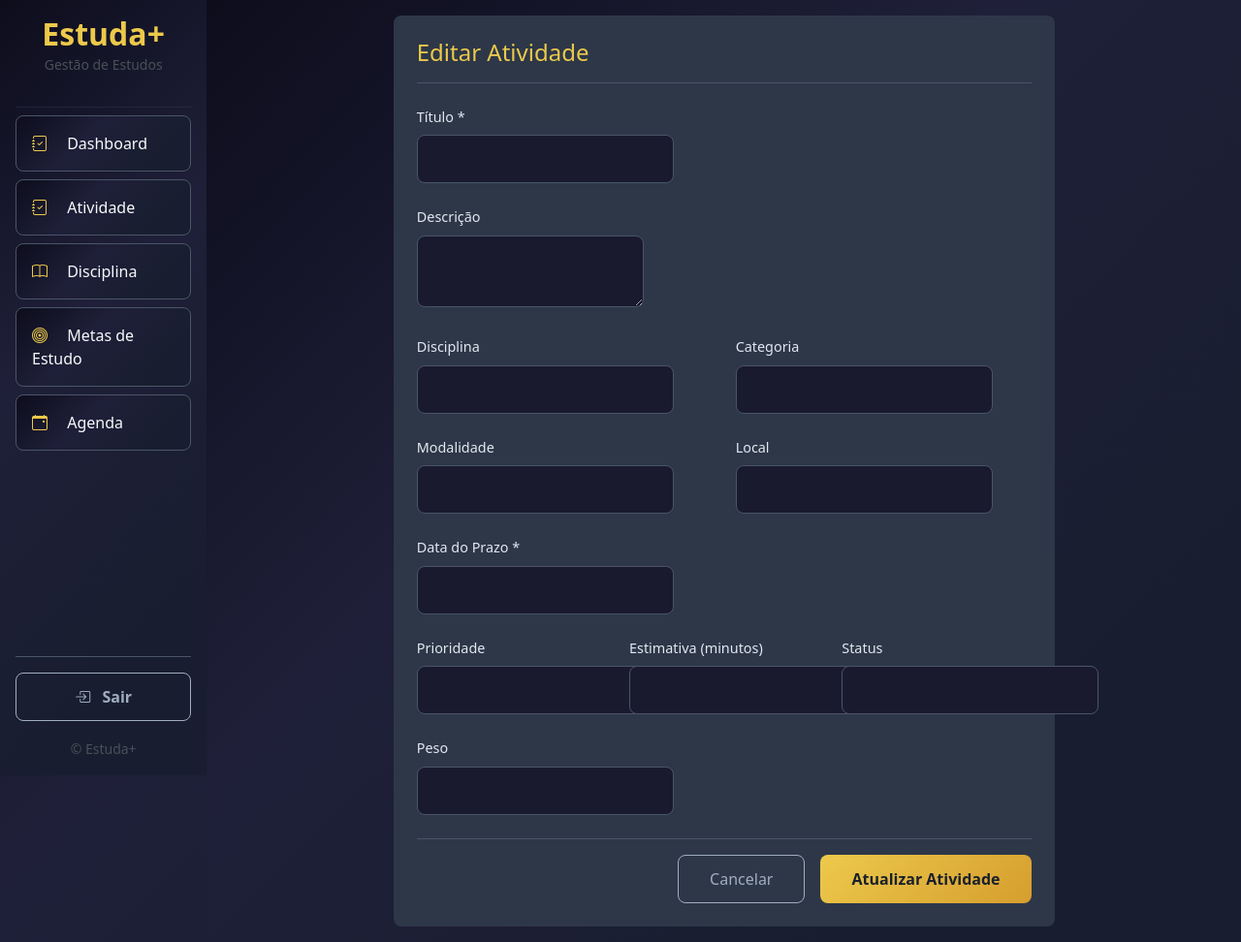
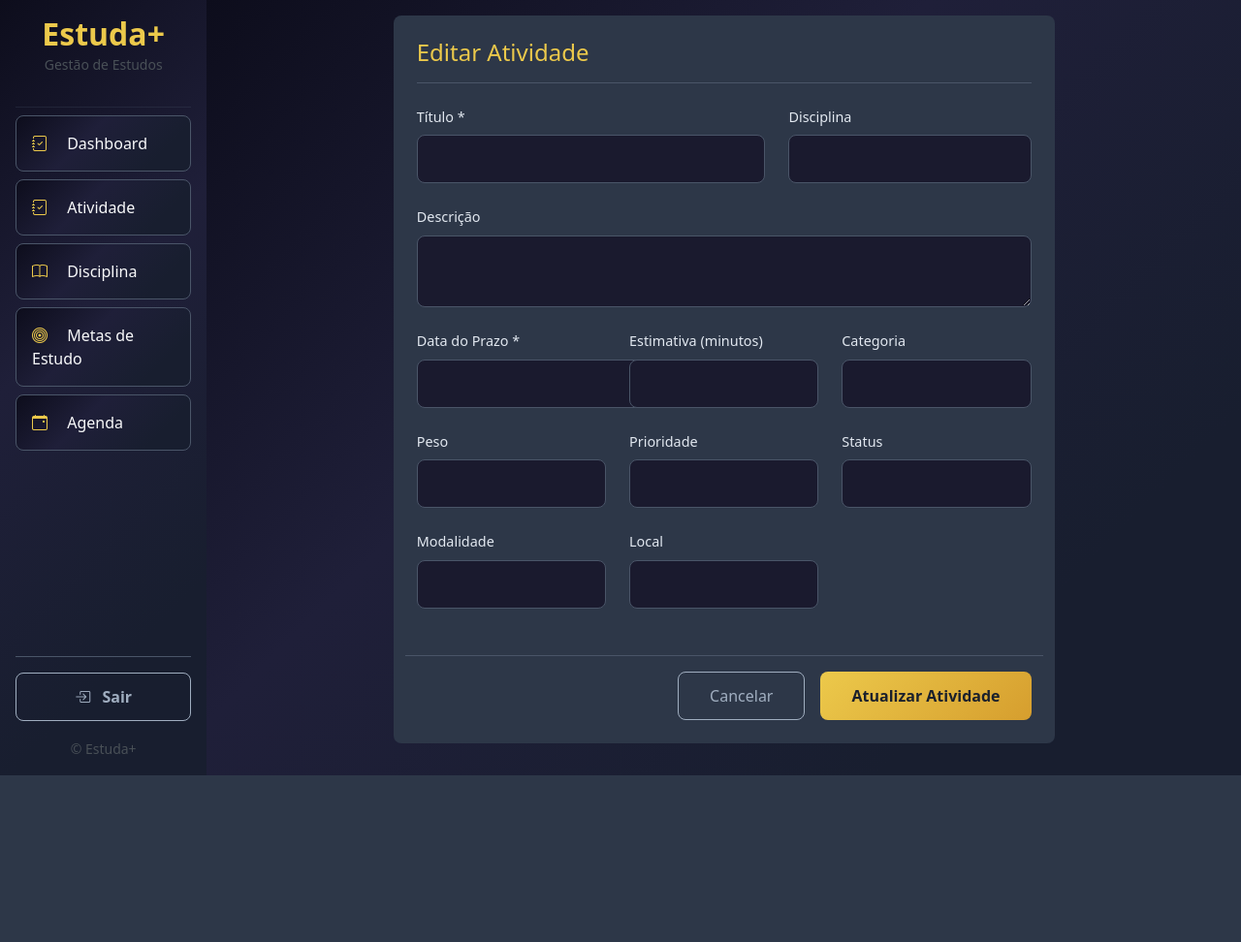
Before and after one commit to Kathelyn08/ppads-soe-project, a Django app: template estudos/templates/atividade/atividade_form.html in a window 1280 px wide. Shown: the whole page at 97% size. After the commit the page ends 800 px from the top, so only its background shows below. Run offline with Django 5.2, Linux system fonts and the light colour scheme; the template is opened without the code that fills it: most values are stand-ins (such as "Sample title", 1, 10 or a date in 2020); form fields are guessed from the names that the template uses.

```diff
--- a/estudos/templates/atividade/atividade_form.html
+++ b/estudos/templates/atividade/atividade_form.html
@@ -1,4 +1,3 @@
-<!-- templates/atividade/atividade_form.html -->
 {% extends 'base.html' %}
 
 {% block title %}
@@ -16,7 +15,7 @@
                     </h4>
                 </div>
 
-                <form method="post" novalidate>
+                <form class="row" method="post" novalidate>
                     {% csrf_token %}
 
                     {% if form.non_field_errors %}
@@ -27,78 +26,43 @@
                     </div>
                     {% endif %}
 
-                    <!-- Título -->
-                    <div class="mb-4">
+                    <div class="col-7 mb-4">
                         <label for="{{ form.titulo.id_for_label }}" class="form-label text-light mb-2">
                             Título *
                         </label>
+                        <div class="d-flex flex-column">
                             {{ form.titulo }}
+                        </div>
                         {% if form.titulo.errors %}
                         <div class="text-warning mt-1">{{ form.titulo.errors }}</div>
                         {% endif %}
                     </div>
 
-                    <!-- Descrição -->
-                    <div class="mb-4">
+                    <div class="col-5 mb-4">
+                        <label for="{{ form.disciplina.id_for_label }}" class="form-label text-light mb-2">
+                            Disciplina
+                        </label>
+                        <div class="d-flex flex-column">
+                            {{ form.disciplina }}
+                        </div>
+                        {% if form.disciplina.errors %}
+                        <div class="text-warning mt-1">{{ form.disciplina.errors }}</div>
+                        {% endif %}
+                    </div>
+
+                    <div class="col-12 mb-4">
                         <label for="{{ form.descricao.id_for_label }}" class="form-label text-light mb-2">
                             Descrição
                         </label>
+                        <div class="d-flex flex-column">
                             {{ form.descricao }}
+                        </div>
                         {% if form.descricao.errors %}
                         <div class="text-warning mt-1">{{ form.descricao.errors }}</div>
                         {% endif %}
                     </div>
 
-                    <div class="row">
-                        <!-- Disciplina -->
-                        <div class="col-md-6 mb-4">
-                            <label for="{{ form.disciplina.id_for_label }}" class="form-label text-light mb-2">
-                                Disciplina
-                            </label>
-                            {{ form.disciplina }}
-                            {% if form.disciplina.errors %}
-                            <div class="text-warning mt-1">{{ form.disciplina.errors }}</div>
-                            {% endif %}
-                        </div>
-
-                        <!-- Categoria -->
-                        <div class="col-md-6 mb-4">
-                            <label for="{{ form.categoria.id_for_label }}" class="form-label text-light mb-2">
-                                Categoria
-                            </label>
-                            {{ form.categoria }}
-                            {% if form.categoria.errors %}
-                            <div class="text-warning mt-1">{{ form.categoria.errors }}</div>
-                            {% endif %}
-                        </div>
-                    </div>
-
-                    <div class="row">
-                        <!-- Modalidade -->
-                        <div class="col-md-6 mb-4">
-                            <label for="{{ form.modalidade.id_for_label }}" class="form-label text-light mb-2">
-                                Modalidade
-                            </label>
-                            {{ form.modalidade }}
-                            {% if form.modalidade.errors %}
-                            <div class="text-warning mt-1">{{ form.modalidade.errors }}</div>
-                            {% endif %}
-                        </div>
-
-                        <!-- Local -->
-                        <div class="col-md-6 mb-4">
-                            <label for="{{ form.local.id_for_label }}" class="form-label text-light mb-2">
-                                Local
-                            </label>
-                            {{ form.local }}
-                            {% if form.local.errors %}
-                            <div class="text-warning mt-1">{{ form.local.errors }}</div>
-                            {% endif %}
-                        </div>
-                    </div>
-
-                    <!-- Data do Prazo -->
-                    <div class="mb-4">
+                    <div class="col-4 mb-4">
                         <label for="{{ form.data_prazo.id_for_label }}" class="form-label text-light mb-2">
                             Data do Prazo *
                         </label>
@@ -107,55 +71,89 @@
                         <div class="text-warning mt-1">{{ form.data_prazo.errors }}</div>
                         {% endif %}
                     </div>
+                    <div class="col-4 mb-4">
+                        <label for="{{ form.estimativa_min.id_for_label }}" class="form-label text-light mb-2">
+                            Estimativa (minutos)
+                        </label>
+                        <div class="d-flex flex-column">
+                            {{ form.estimativa_min }}
+                        </div>
+                        {% if form.estimativa_min.errors %}
+                        <div class="text-warning mt-1">{{ form.estimativa_min.errors }}</div>
+                        {% endif %}
+                    </div>
+                    <div class="col-4 mb-4">
+                        <label for="{{ form.categoria.id_for_label }}" class="form-label text-light mb-2">
+                            Categoria
+                        </label>
+                        <div class="d-flex flex-column">
+                            {{ form.categoria }}
+                        </div>
+                        {% if form.categoria.errors %}
+                        <div class="text-warning mt-1">{{ form.categoria.errors }}</div>
+                        {% endif %}
+                    </div>
 
-                    <div class="row">
-                        <!-- Prioridade -->
-                        <div class="col-md-4 mb-4">
+                    <div class="col-4 mb-4">
+                        <label for="{{ form.peso.id_for_label }}" class="form-label text-light mb-2">
+                            Peso
+                        </label>
+                        <div class="d-flex flex-column">
+                            {{ form.peso }}
+                        </div>
+                        {% if form.peso.errors %}
+                        <div class="text-warning mt-1">{{ form.peso.errors }}</div>
+                        {% endif %}
+                    </div>
+                    <div class="col-4 mb-4">
                         <label for="{{ form.prioridade.id_for_label }}" class="form-label text-light mb-2">
                             Prioridade
                         </label>
+                        <div class="d-flex flex-column">
                             {{ form.prioridade }}
+                        </div>
                         {% if form.prioridade.errors %}
                         <div class="text-warning mt-1">{{ form.prioridade.errors }}</div>
                         {% endif %}
                     </div>
-
-                        <!-- Estimativa -->
-                        <div class="col-md-4 mb-4">
-                            <label for="{{ form.estimativa_min.id_for_label }}" class="form-label text-light mb-2">
-                                Estimativa (minutos)
-                            </label>
-                            {{ form.estimativa_min }}
-                            {% if form.estimativa_min.errors %}
-                            <div class="text-warning mt-1">{{ form.estimativa_min.errors }}</div>
-                            {% endif %}
-                        </div>
-
-                        <!-- Status -->
-                        <div class="col-md-4 mb-4">
+                    <div class="col-4 mb-4">
                         <label for="{{ form.status.id_for_label }}" class="form-label text-light mb-2">
                             Status
                         </label>
+                        <div class="d-flex flex-column">
                             {{ form.status }}
+                        </div>
                         {% if form.status.errors %}
                         <div class="text-warning mt-1">{{ form.status.errors }}</div>
                         {% endif %}
                     </div>
+
+                    <div class="col-4 mb-4">
+                        <label for="{{ form.modalidade.id_for_label }}" class="form-label text-light mb-2">
+                            Modalidade
+                        </label>
+                        <div class="d-flex flex-column">
+                            {{ form.modalidade }}
                         </div>
-
-                    <!-- Peso -->
-                    <div class="mb-4">
-                        <label for="{{ form.peso.id_for_label }}" class="form-label text-light mb-2">
-                            Peso
+                        {% if form.modalidade.errors %}
+                        <div class="text-warning mt-1">{{ form.modalidade.errors }}</div>
+                        {% endif %}
+                    </div>
+                    <div class="col-4 mb-4">
+                        <label for="{{ form.local.id_for_label }}" class="form-label text-light mb-2">
+                            Local
                         </label>
-                        {{ form.peso }}
-                        {% if form.peso.errors %}
-                        <div class="text-warning mt-1">{{ form.peso.errors }}</div>
+                        <div class="d-flex flex-column">
+                            {{ form.local }}
+                        </div>
+                        {% if form.local.errors %}
+                        <div class="text-warning mt-1">{{ form.local.errors }}</div>
                         {% endif %}
                     </div>
 
                     <div class="d-grid gap-2 d-md-flex justify-content-md-end mt-4 pt-3 border-top border-secondary">
-                        <a href="{% if object %}{% url 'atividade-detail' object.pk %}{% else %}{% url 'atividade-list' %}{% endif %}" class="btn btn-outline-light me-md-2">
+                        <a href="{% if object %}{% url 'atividade-detail' object.pk %}{% else %}{% url 'atividade-list' %}{% endif %}"
+                            class="btn btn-outline-light me-md-2">
                             Cancelar
                         </a>
                         <button type="submit" class="btn btn-warning">
@@ -181,7 +179,8 @@
         border-radius: 12px;
     }
 
-.form-control, .form-select {
+    .form-control,
+    .form-select {
         background-color: #1a1a2e !important;
         border: 1px solid #4a5568 !important;
         color: #ffffff !important;
@@ -190,7 +189,8 @@
         width: 100%;
     }
 
-.form-control:focus, .form-select:focus {
+    .form-control:focus,
+    .form-select:focus {
         background-color: #1a1a2e !important;
         border-color: #ecc94b !important;
         box-shadow: 0 0 0 0.2rem rgba(236, 201, 75, 0.25) !important;
@@ -284,7 +284,7 @@ select:focus {
 
 {% block extra_js %}
 <script>
-    document.addEventListener('DOMContentLoaded', function() {
+    document.addEventListener('DOMContentLoaded', function () {
         // Aplicar classes Bootstrap aos campos do formulário
         const inputs = document.querySelectorAll('input, select, textarea');
         inputs.forEach(input => {
```
Also changed, not shown: estudos/migrations/0002_delete_meta_delete_notificacao_and_more.py (added). Lines whose indentation alone changed are shown as unchanged.
